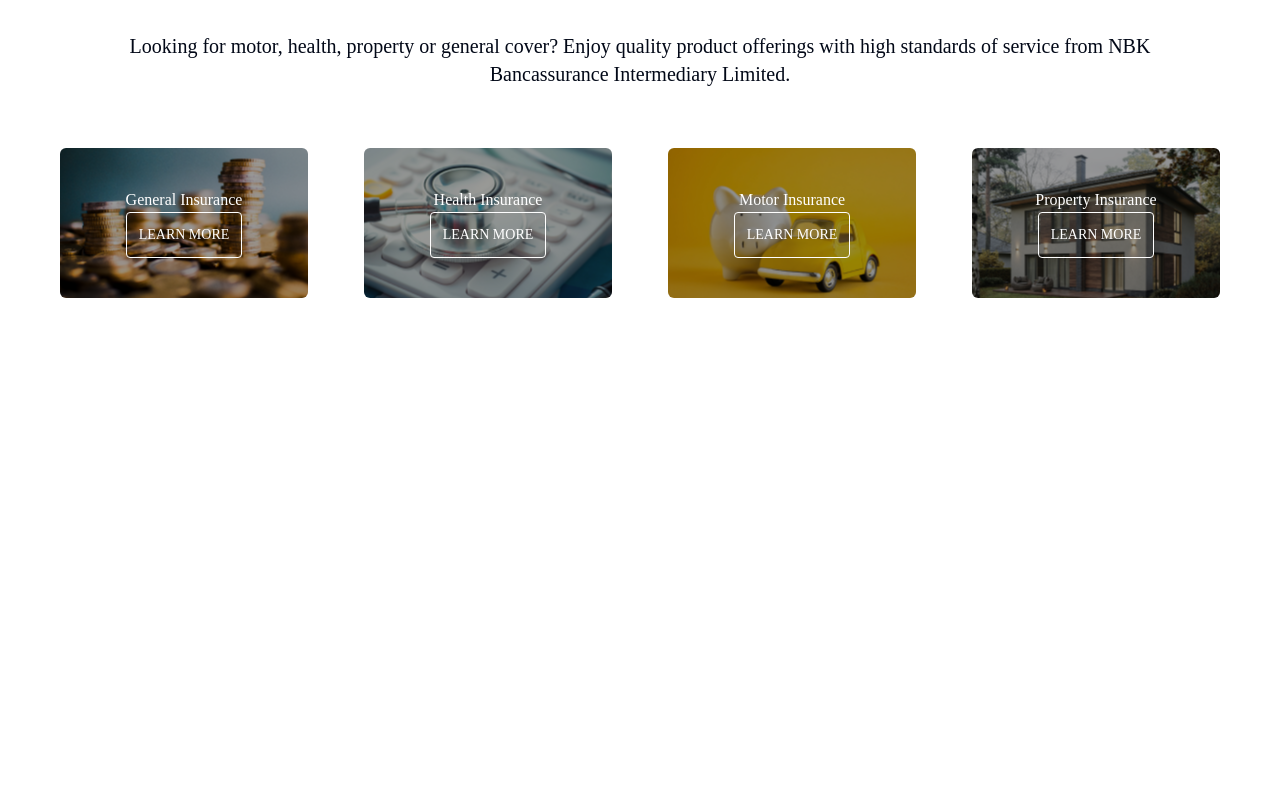
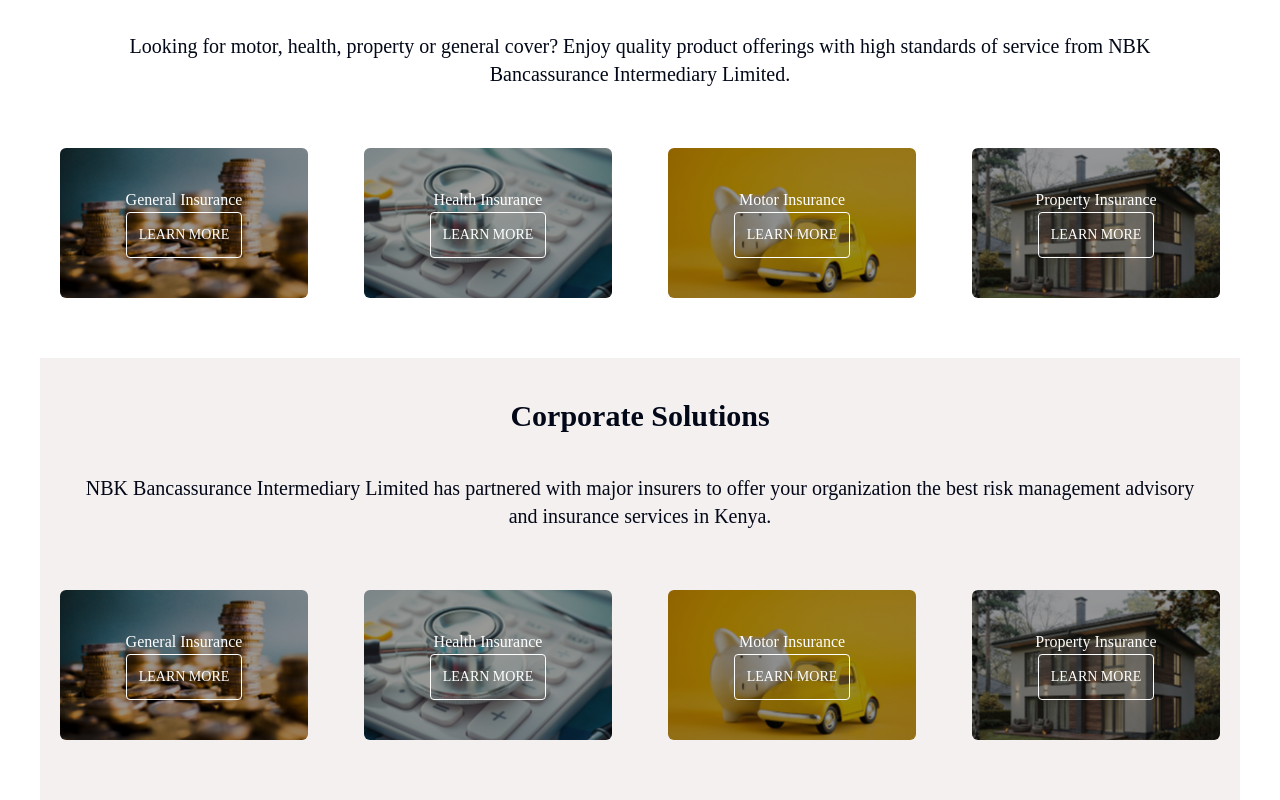
Before and after one commit to kengeene/nbk-react-app, a React (Vite) app: page / in a window 1280 px wide. Shown: the part 601-1401 px from the top of the page. Before the commit the page ends 959 px from the top, so only its background shows below. Built offline with nearby package versions, Linux system fonts and the light colour scheme; a web font is replaced by a local one.

Commit message:
refactor: add coporate solutions section

```diff
--- a/src/App.tsx
+++ b/src/App.tsx
@@ -1,7 +1,7 @@
 import TopLinks from "@/components/topLinks";
 import Banner from "@/assets/img/banner.png";
 import PersonalSolutions from "@/components/personal-solutions";
-
+import CorporateSolutions from "@/components/corporate-solutions";
 function App() {
   return (
     <div className="w-screen">
@@ -9,8 +9,11 @@
       <div>
         <img src={Banner} width="100%" />
       </div>
-      <div className="text-center m-10">
+      <div className="text-center mx-10 py-10">
         <PersonalSolutions />
+      </div>
+      <div className="text-center mx-10 py-10 bg-[#F5F0F0]">
+        <CorporateSolutions />
       </div>
     </div>
   );
--- /dev/null
+++ b/src/components/corporate-solutions.tsx
@@ -0,0 +1,25 @@
+import InsuranceCard from "@/components/shared/insurance-card";
+
+export default function CorporateSolutions() {
+  return (
+    <>
+      <div>
+        <h2 className="font-semibold text-3xl">Corporate Solutions</h2>
+      </div>
+      <div className="p-10 text-xl">
+        NBK Bancassurance Intermediary Limited has partnered with major insurers
+        to offer your organization the best risk management advisory and
+        insurance services in Kenya.
+      </div>
+      <div className="grid grid-cols-4 gap-4">
+        <InsuranceCard title="General Insurance" image="bg-general-insurance" />
+        <InsuranceCard title="Health Insurance" image="bg-health-insurance" />
+        <InsuranceCard title="Motor Insurance" image="bg-motor-insurance" />
+        <InsuranceCard
+          title="Property Insurance"
+          image="bg-property-insurance"
+        />
+      </div>
+    </>
+  );
+}
--- a/src/components/personal-solutions/index.tsx
+++ b/src/components/personal-solutions.tsx
@@ -1,4 +1,4 @@
-import InsuranceCard from "@/components/personal-solutions/insurance-card";
+import InsuranceCard from "@/components/shared/insurance-card";
 
 export default function PersonalSolutions() {
   return (
```
Also changed, not shown: src/components/shared/insurance-card/button.tsx (renamed from src/components/personal-solutions/insurance-card/button.tsx), src/components/shared/insurance-card/index.tsx (renamed from src/components/personal-solutions/insurance-card/index.tsx).
